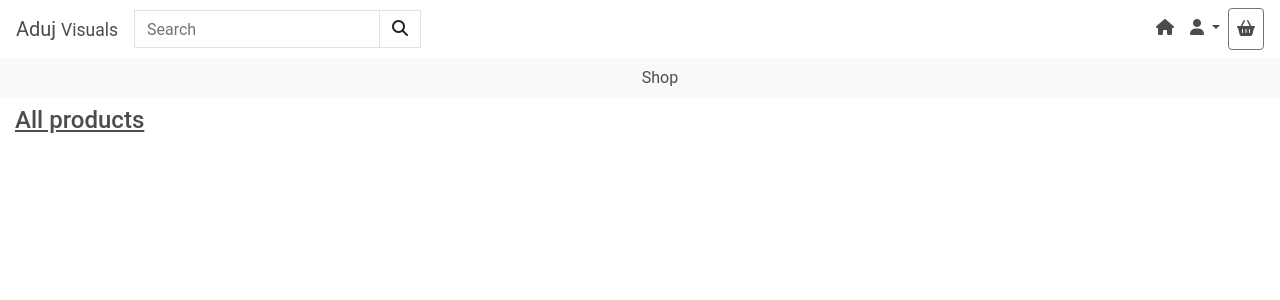
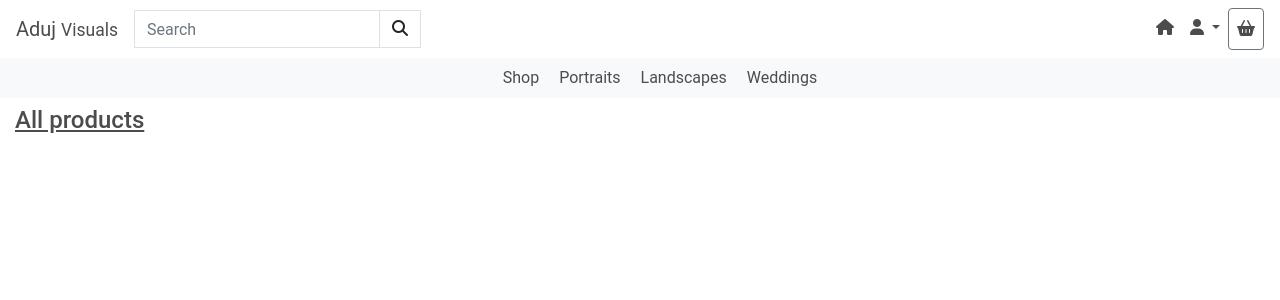
Before and after one commit to Joha-will/aduj-visuals, a Django app: page /products/ in a window 1280 px wide. Shown: the top 300 px of the page. Run offline with Django 3.2, Linux system fonts and the light colour scheme; data that the repository does not hold is empty; some libraries are stand-ins or nearby versions.

Commit message:
Added category filtering

```diff
--- a/aduj_visuals/settings.py
+++ b/aduj_visuals/settings.py
@@ -81,7 +81,6 @@ TEMPLATES = [
                 'django.template.context_processors.request',  # Needed allauth
                 'django.contrib.auth.context_processors.auth',
                 'django.contrib.messages.context_processors.messages',
-                'products.views.all_categories',
             ],
         },
     },
--- a/products/models.py
+++ b/products/models.py
@@ -1,4 +1,5 @@
 from django.db import models
+from django.urls import reverse
 
 product_sizes = (
 
@@ -14,10 +15,10 @@ class Category(models.Model):
     category_name = models.CharField(max_length=254)
 
     class Meta:
-        verbose_name_plural = "categories"
+        verbose_name_plural = "Categories"
 
     def __str__(self):
-        return self.catergory_name
+        return self.category_name
 
 
 class Product(models.Model):
--- a/products/views.py
+++ b/products/views.py
@@ -8,7 +8,13 @@ def all_products(request):
     """ A view that displays all product to customers"""
     products = Product.objects.all()
     query = None
+    categories = None
     if request.GET:
+        if 'category' in request.GET:
+            categories = request.GET['category'].split(',')
+            products = products.filter(category__category_name__in=categories)
+            categories = Category.objects.filter(category_name__in=categories)
+
         if 'q' in request.GET:
             query = request.GET['q']
             if not query:
@@ -21,16 +27,9 @@ def all_products(request):
     context = {
         'products': products,
         'search_term': query,
+        'current_categories': categories,
     }
     return render(request, "products/products.html", context)
-
-
-def all_categories(request):
-    categories = Category.objects.all()
-    context = {
-        'categories': categories,
-    }
-    return context
 
 
 def product_detail(request, product_id):
--- a/templates/includes/main_nav.html
+++ b/templates/includes/main_nav.html
@@ -4,12 +4,15 @@
             <li class="d-inline p-2">
                 <a href="{% url 'products' %}" class="btn-hover clr-grey">Shop</a>
             </li>
-            {% for category in categories %}
             <li class="d-inline p-2">
-                <a class="btn-hover clr-grey"
-                    href="">{{ category.category_name | capfirst }}</a>
+                <a class="btn-hover clr-grey" href="{% url 'products' %}?category=Portraits">Portraits</a>
             </li>
-            {% endfor %}
+            <li class="d-inline p-2">
+                <a class="btn-hover clr-grey" href="{% url 'products' %}?category=Landscapes">Landscapes</a>
+            </li>
+            <li class="d-inline p-2">
+                <a class="btn-hover clr-grey" href="{% url 'products' %}?category=Weddings">Weddings</a>
+            </li>
         </ul>
     </div>
 </nav>
```
Also changed, not shown: media/girl-img-1.jpeg (added), media/guy-image.png (added).
